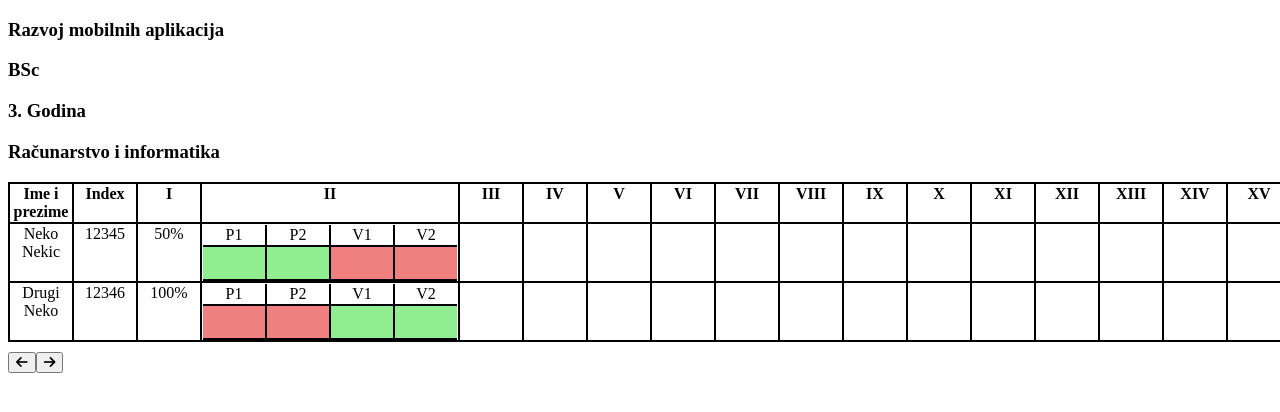
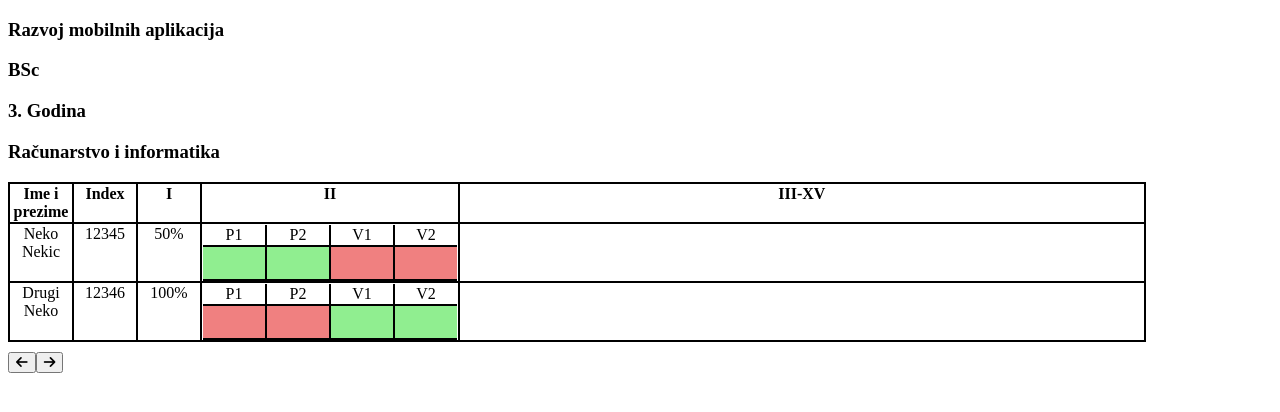
Before and after one commit to fmaric1/StudentAttendanceApp, a plain HTML site: page html/prisustvo.html in a window 1280 px wide. Drawn offline with Linux system fonts and the light colour scheme.

Commit message:
S2 - spojene kolone iza zadnje upisane i dodani uslovi validnosti

```diff
--- a/css/prisustvo.css
+++ b/css/prisustvo.css
@@ -23,6 +23,9 @@ tr:first-child{
 }
 th:nth-child(2){
     width: 90px;
+}
+th:last-child{
+    width: 100%;
 }
 
 
--- a/scripts/TabelaPrisustvo.js
+++ b/scripts/TabelaPrisustvo.js
@@ -18,7 +18,7 @@ let TabelaPrisustvo = function (divRef, data) {
 		validno = false;
     }
 	let trenutnaSedmica = 0;
-
+	let sedmice = [];
 	for (let studenti of data.prisustva) {
 		if (studenti.sedmica > trenutnaSedmica)
 			trenutnaSedmica = studenti.sedmica;
@@ -28,8 +28,17 @@ let TabelaPrisustvo = function (divRef, data) {
 			validno = false;
 		if (studenti.sedmica > 15 || studenti.sedmica < 1)
 			validno = false;
+		if (!sedmice.includes(studenti.sedmica))
+			sedmice.push(studenti.sedmica);
 
-
+	}
+	let zadnjaSedmica = trenutnaSedmica;
+	sedmice.sort();
+	if (sedmice.length > 1) {
+		for (let i = 1; i < sedmice.length; i++) {
+			if (sedmice[i] - sedmice[i - 1] != 1)
+				validno = false;
+	    }
 	}
 
 	for (let z of indexi) {
@@ -46,9 +55,11 @@ let TabelaPrisustvo = function (divRef, data) {
 
 	let headerData = ["Ime i prezime", "Index"];
 
-	for (let i = 0; i < 15; i++) {
+	for (let i = 0; i < trenutnaSedmica; i++) {
  		headerData.push(sedmica[i]);
 	}
+	if (trenutnaSedmica!=15)
+	headerData.push(sedmica[trenutnaSedmica] + "-XV")
 
 	if (!validno) {
 		var upozorenje = document.createElement("p");
@@ -71,7 +82,6 @@ let TabelaPrisustvo = function (divRef, data) {
 				th.class = "zag";
 			row.appendChild(th);
 		}
-
 		for (let element of data.studenti) {
 			let row = tabela1.insertRow();
 			for (var key in element) {
@@ -79,7 +89,7 @@ let TabelaPrisustvo = function (divRef, data) {
 				let text = document.createTextNode(element[key]);
 				cell.appendChild(text);
 			}
-			for (let i = 1; i <= 15; i++) {
+			for (let i = 1; i <= trenutnaSedmica+1; i++) {
 				let cell2 = row.insertCell();
 				for (let prisustvo of data.prisustva) {
 
@@ -113,7 +123,7 @@ let TabelaPrisustvo = function (divRef, data) {
 	}
 
 	let sljedecaSedmica = function () {
-		if (trenutnaSedmica != 15) {
+		if (trenutnaSedmica != zadnjaSedmica) {
 			trenutnaSedmica += 1;
 			staviTablicu(trenutnaSedmica, data);
 			staviPostotak(trenutnaSedmica - 1, data);
```
